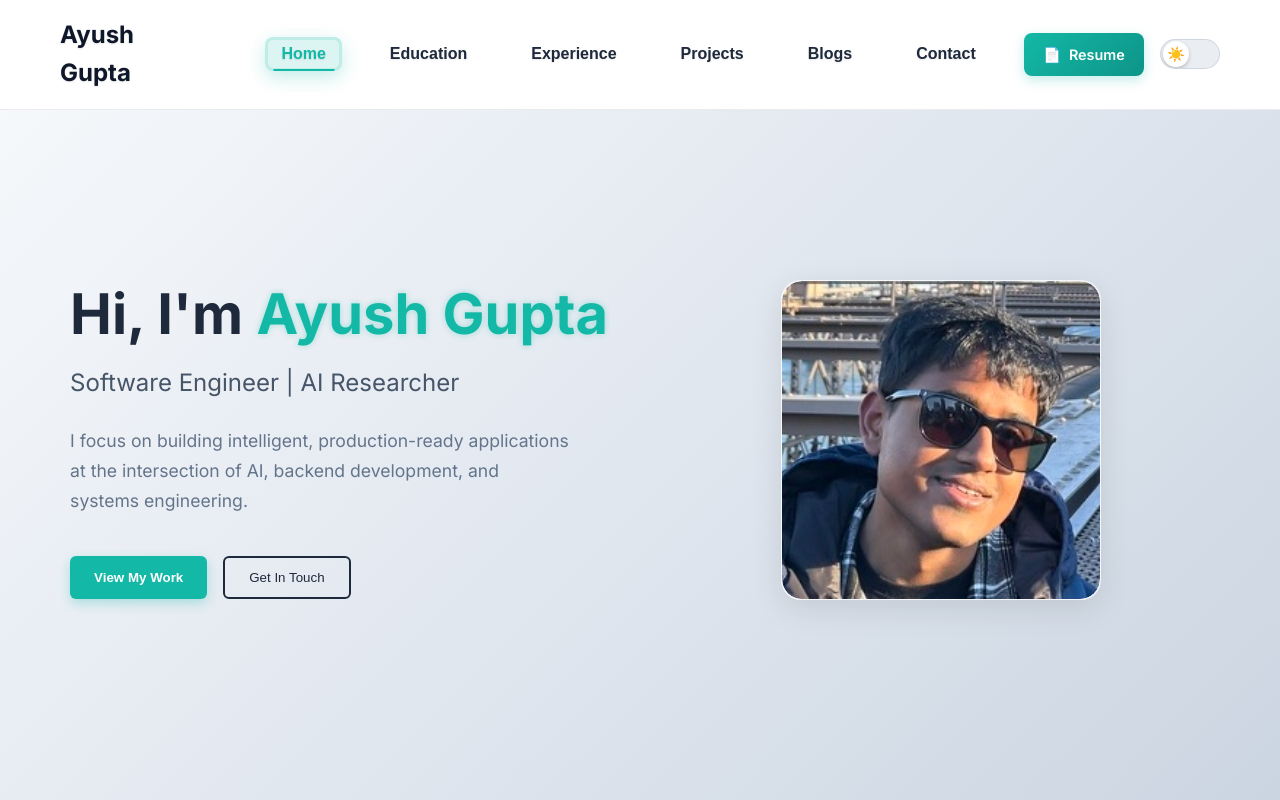
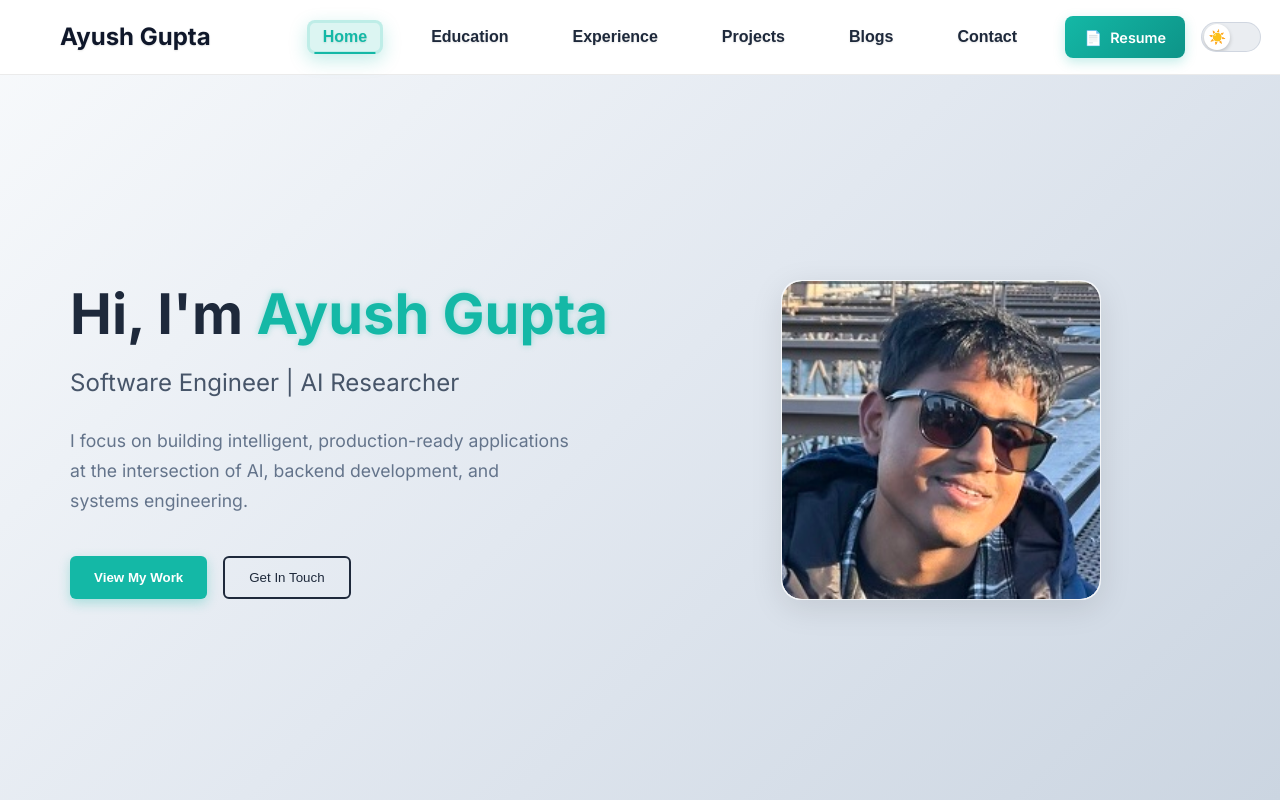
Before and after one commit to ayushagupta/ayushagupta.github.io, a React (Create React App) app: page / in a window 1280 px wide. Shown: the top 800 px of the page. Built offline with nearby package versions, Linux system fonts and the light colour scheme.

Commit message:
Fix logo wrapping to two lines on large screens - use flexbox layout and nowrap

```diff
--- a/src/components/Header.css
+++ b/src/components/Header.css
@@ -52,11 +52,11 @@
   color: #0f172a;
   text-shadow: 0 1px 2px rgba(0, 0, 0, 0.1);
   transition: color 0.3s ease, transform 0.2s ease;
-  margin-right: auto;
   background: none;
   border: none;
   cursor: default;
   font-family: inherit;
+  white-space: nowrap;
 }
 
 .logo-text:hover {
@@ -77,7 +77,8 @@
   display: flex;
   align-items: center;
   gap: 2rem;
-  margin-left: auto;
+  flex: 1;
+  justify-content: flex-end;
 }
 
 .header-actions {
```
